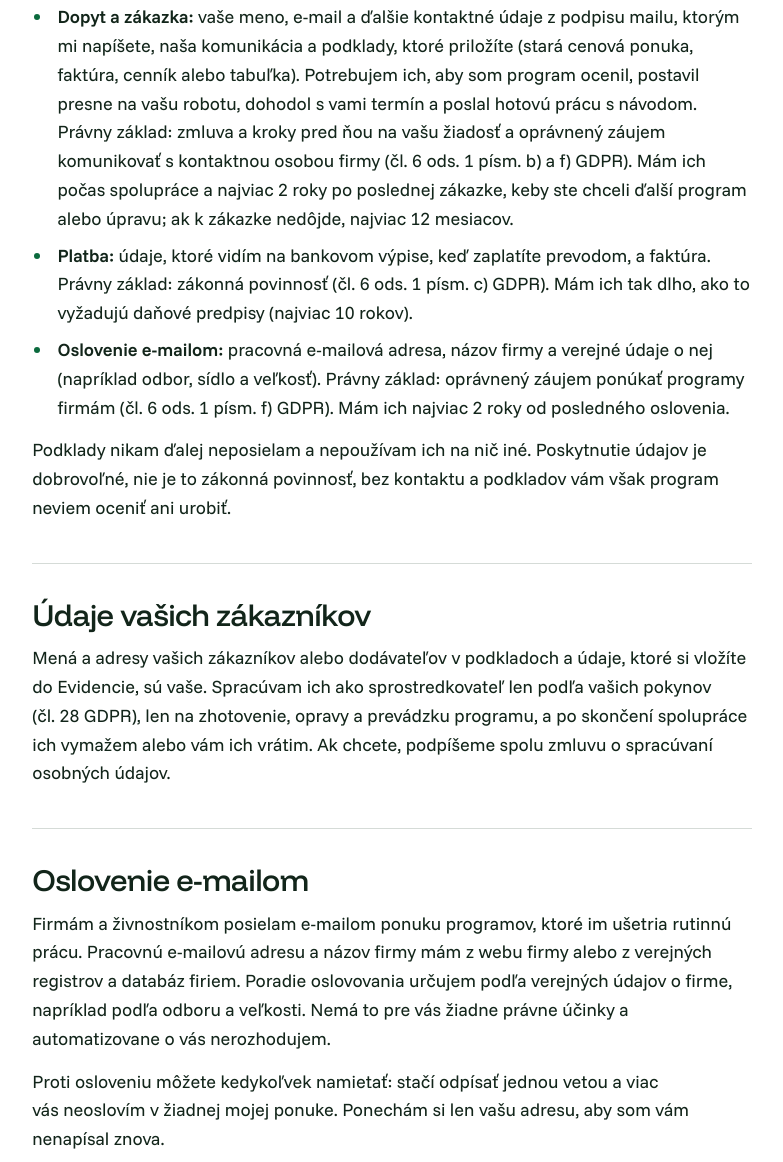
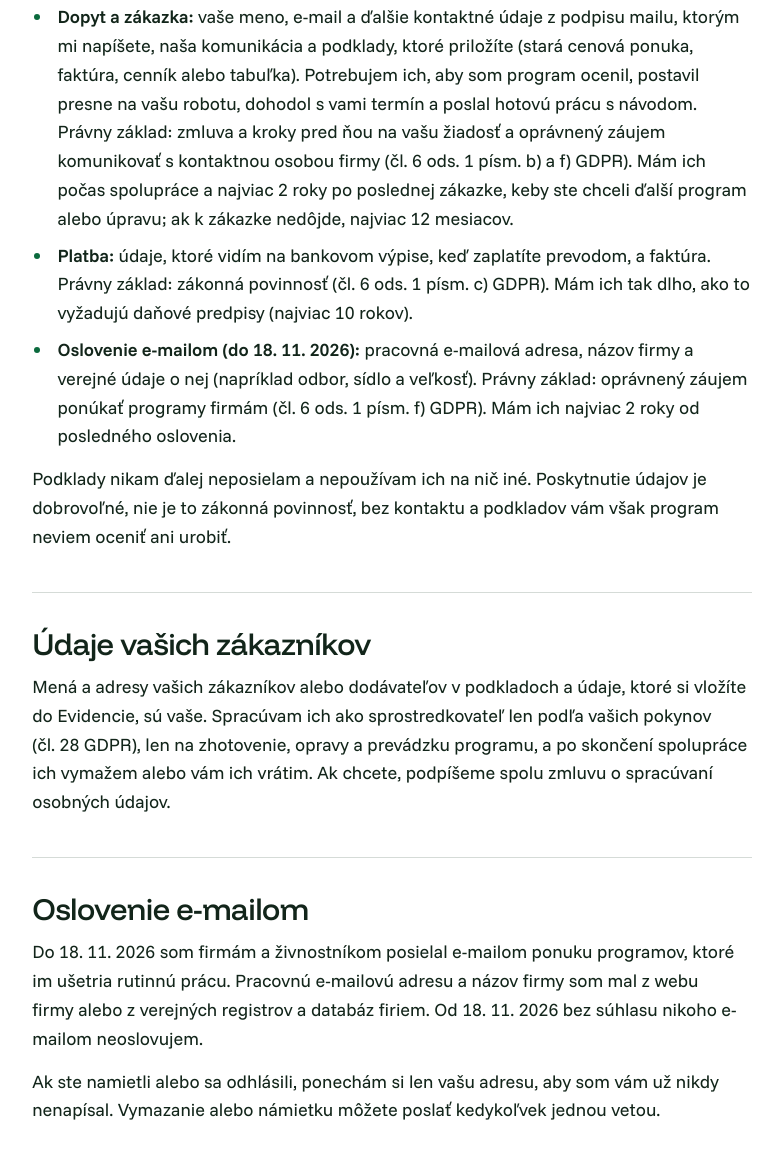
Before and after one commit to Apoliak7777/rutino, a plain HTML site: page ochrana-udajov.html in a window 1280 px wide. Shown: the part 743-1905 px from the top of the page, without its empty margins (19-802 px from the left). Drawn offline with Linux system fonts and the light colour scheme.

Commit message:
Zásady: oslovovanie e-mailom ukončené 18. 11. 2026

```diff
--- a/ochrana-udajov.html
+++ b/ochrana-udajov.html
@@ -108,7 +108,7 @@ strong{font-weight:600}
   <div class="uvod p-zel">
     <div class="wrap">
       <h1>Ochrana údajov</h1>
-      <p class="sub">Krátko a bez právnickej hatmatilky: čo o vás a vašej firme dostanem, keď mi pošlete podklady alebo keď vás oslovím e-mailom, a čo s tým robím.</p>
+      <p class="sub">Krátko a bez právnickej hatmatilky: čo o vás a vašej firme dostanem, keď mi pošlete podklady alebo keď som vás do 18. 11. 2026 oslovil e-mailom, a čo s tým robím.</p>
     </div>
   </div>
 
@@ -124,7 +124,7 @@ strong{font-weight:600}
       <ul>
         <li><strong>Dopyt a zákazka:</strong> vaše meno, e-mail a ďalšie kontaktné údaje z podpisu mailu, ktorým mi napíšete, naša komunikácia a podklady, ktoré priložíte (stará cenová ponuka, faktúra, cenník alebo tabuľka). Potrebujem ich, aby som program ocenil, postavil presne na vašu robotu, dohodol s vami termín a poslal hotovú prácu s návodom. Právny základ: zmluva a kroky pred ňou na vašu žiadosť a oprávnený záujem komunikovať s kontaktnou osobou firmy (čl.&nbsp;6 ods.&nbsp;1 písm.&nbsp;b) a&nbsp;f) GDPR). Mám ich počas spolupráce a najviac 2&nbsp;roky po poslednej zákazke, keby ste chceli ďalší program alebo úpravu; ak k zákazke nedôjde, najviac 12&nbsp;mesiacov.</li>
         <li><strong>Platba:</strong> údaje, ktoré vidím na bankovom výpise, keď zaplatíte prevodom, a faktúra. Právny základ: zákonná povinnosť (čl.&nbsp;6 ods.&nbsp;1 písm.&nbsp;c) GDPR). Mám ich tak dlho, ako to vyžadujú daňové predpisy (najviac 10&nbsp;rokov).</li>
-        <li><strong>Oslovenie e-mailom:</strong> pracovná e-mailová adresa, názov firmy a verejné údaje o nej (napríklad odbor, sídlo a veľkosť). Právny základ: oprávnený záujem ponúkať programy firmám (čl.&nbsp;6 ods.&nbsp;1 písm.&nbsp;f) GDPR). Mám ich najviac 2&nbsp;roky od posledného oslovenia.</li>
+        <li><strong>Oslovenie e-mailom (do 18. 11. 2026):</strong> pracovná e-mailová adresa, názov firmy a verejné údaje o nej (napríklad odbor, sídlo a veľkosť). Právny základ: oprávnený záujem ponúkať programy firmám (čl.&nbsp;6 ods.&nbsp;1 písm.&nbsp;f) GDPR). Mám ich najviac 2&nbsp;roky od posledného oslovenia.</li>
       </ul>
       <p>Podklady nikam ďalej neposielam a nepoužívam ich na nič iné. Poskytnutie údajov je dobrovoľné, nie je to zákonná povinnosť, bez kontaktu a podkladov vám však program neviem oceniť ani urobiť.</p>
     </section>
@@ -136,8 +136,8 @@ strong{font-weight:600}
 
     <section class="bod">
       <h2>Oslovenie e-mailom</h2>
-      <p>Firmám a živnostníkom posielam e-mailom ponuku programov, ktoré im ušetria rutinnú prácu. Pracovnú e-mailovú adresu a názov firmy mám z webu firmy alebo z verejných registrov a databáz firiem. Poradie oslovovania určujem podľa verejných údajov o firme, napríklad podľa odboru a veľkosti. Nemá to pre vás žiadne právne účinky a automatizovane o vás nerozhodujem.</p>
-      <p>Proti osloveniu môžete kedykoľvek namietať: stačí odpísať jednou vetou a viac vás neoslovím v žiadnej mojej ponuke. Ponechám si len vašu adresu, aby som vám nenapísal znova.</p>
+      <p>Do 18. 11. 2026 som firmám a živnostníkom posielal e-mailom ponuku programov, ktoré im ušetria rutinnú prácu. Pracovnú e-mailovú adresu a názov firmy som mal z webu firmy alebo z verejných registrov a databáz firiem. Od 18. 11. 2026 bez súhlasu nikoho e-mailom neoslovujem.</p>
+      <p>Ak ste namietli alebo sa odhlásili, ponechám si len vašu adresu, aby som vám už nikdy nenapísal. Vymazanie alebo námietku môžete poslať kedykoľvek jednou vetou.</p>
     </section>
 
     <section class="bod">
```
